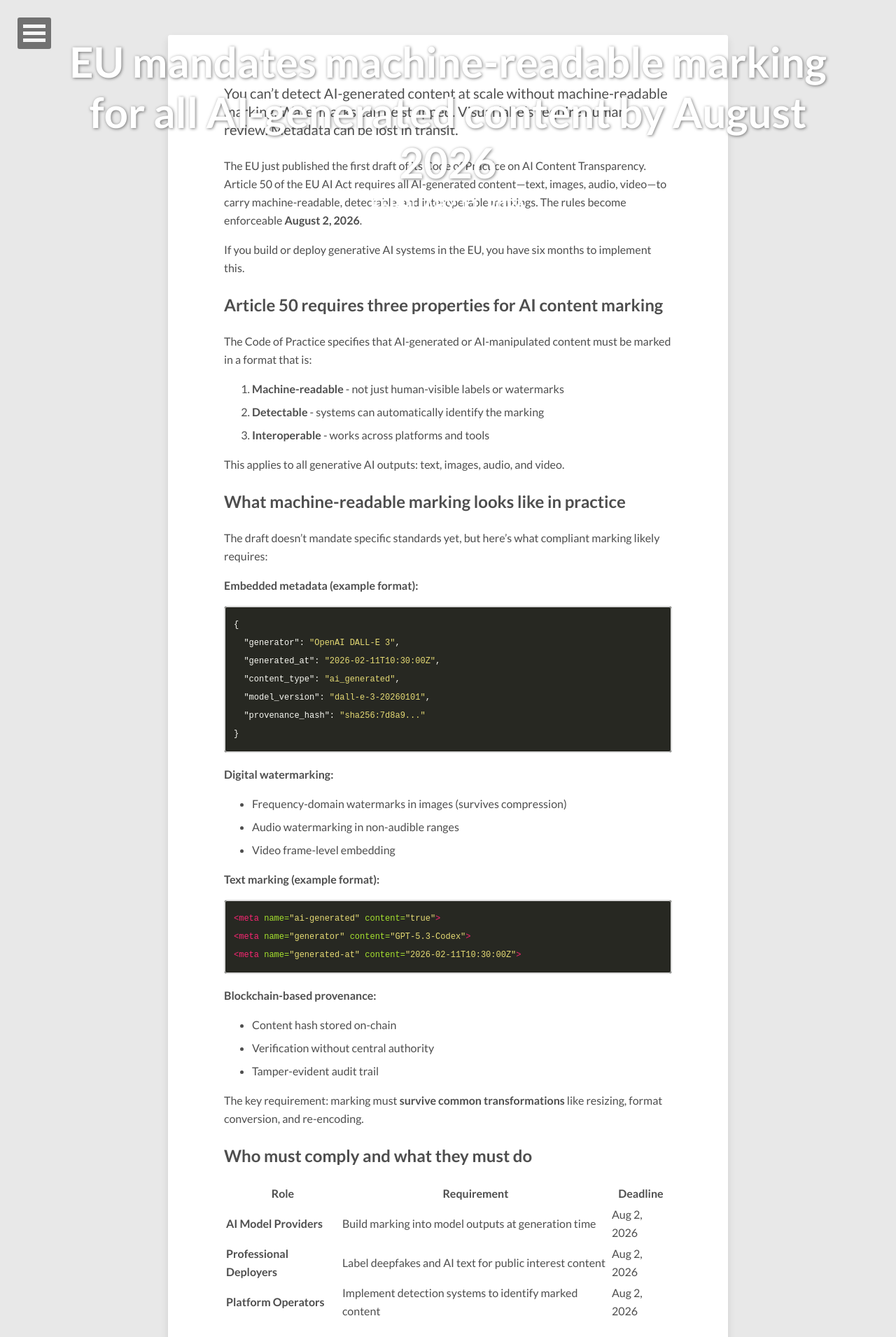
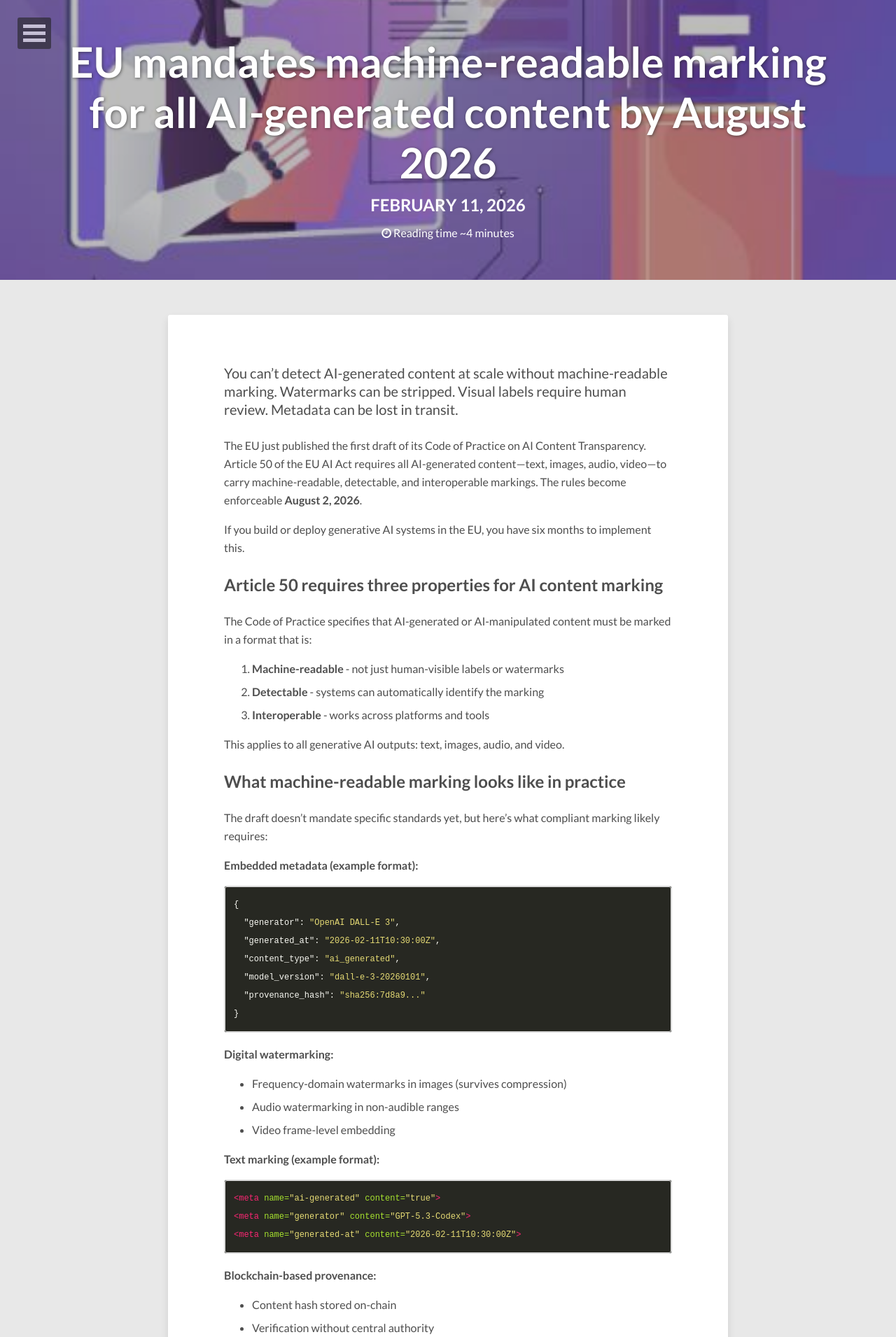
Before and after one commit to jestersimpps/jestersimpps.github.io, a Jekyll site: the page built from _posts/2026-02-11-eu-ai-content-transparency.md, in a window 1280 px wide. Shown: the top 1911 px of the page at 70% size. Built offline with Jekyll 4.4.1, drawn with Linux system fonts in a browser that asks for light colours; nearby versions of some CDN libraries.

Commit message:
add official EU cover image to AI transparency article

```diff
--- a/_posts/2026-02-11-eu-ai-content-transparency.md
+++ b/_posts/2026-02-11-eu-ai-content-transparency.md
@@ -6,6 +6,7 @@ date: 2026-02-11
 author: "Jester Simpps"
 categories: [AI & Machine Learning]
 tags: [AI Regulation, EU AI Act, Content Transparency, Machine Learning, Policy]
+image: /images/eu-ai-transparency-cover.jpg
 ---
 
 You can't detect AI-generated content at scale without machine-readable marking. Watermarks can be stripped. Visual labels require human review. Metadata can be lost in transit.
```
Also changed, not shown: images/eu-ai-transparency-cover.jpg (added).
